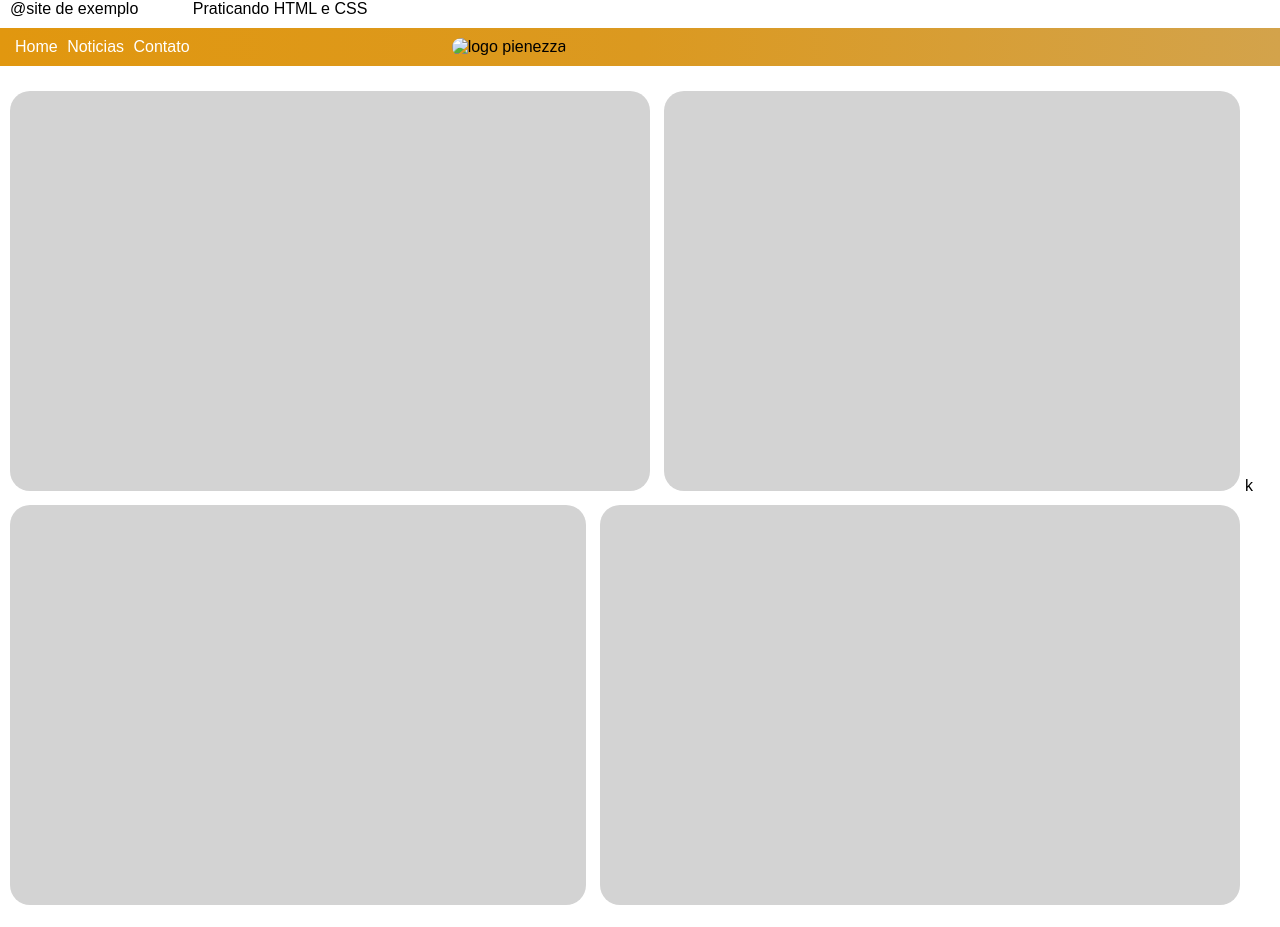
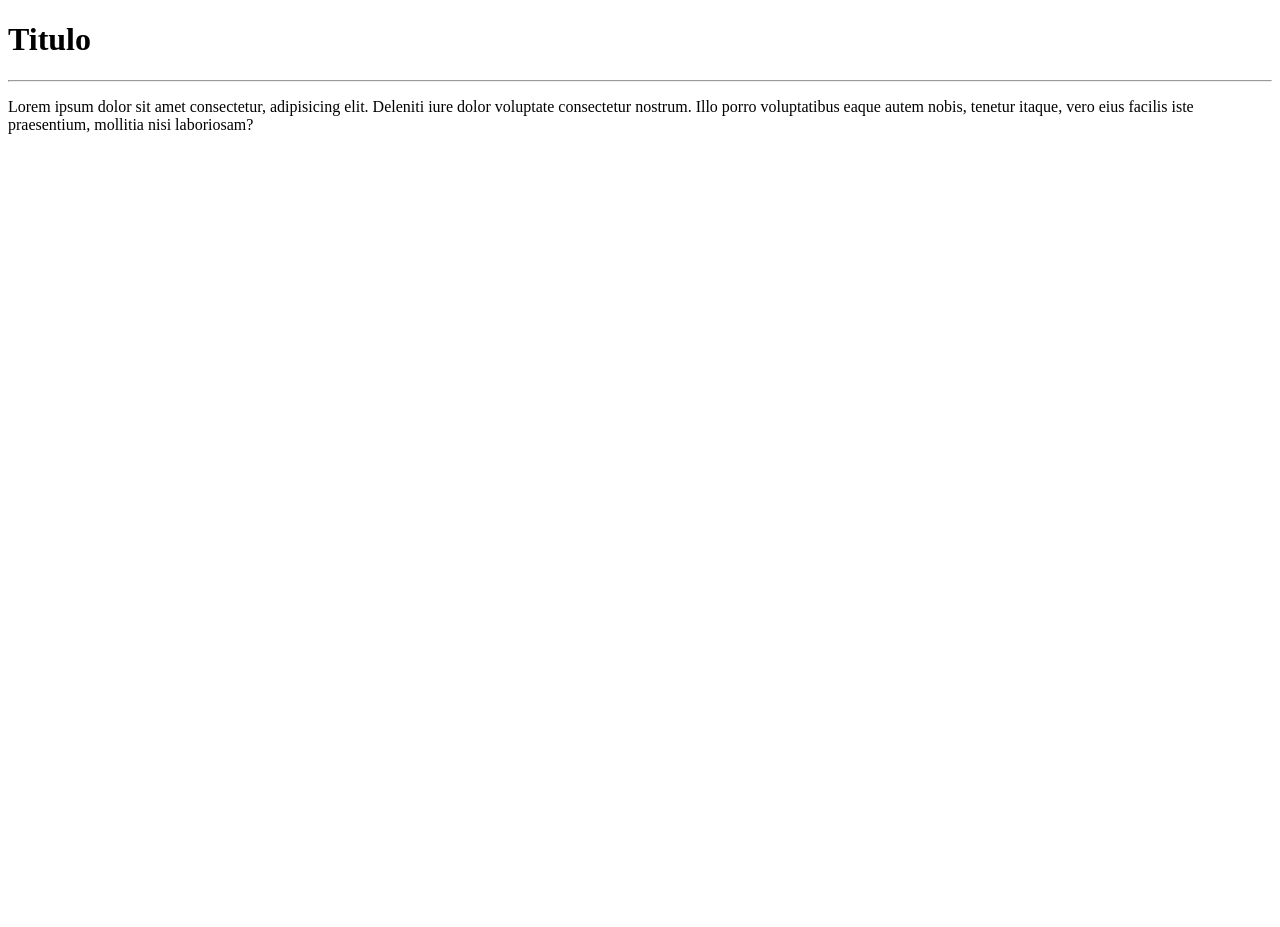
Before and after one commit to Joaolucasgit/html-css, a plain HTML site: page Exercicíos/ex001/index.html in a window 1280 px wide. After the commit the page ends 800 px from the top, so only its background shows below. Drawn offline with Linux system fonts and the light colour scheme.

Commit message:
atualizei

```diff
--- a/Exercicíos/ex001/index.html
+++ b/Exercicíos/ex001/index.html
@@ -4,41 +4,10 @@
     <meta charset="UTF-8">
     <meta name="viewport" content="width=device-width, initial-scale=1.0">
     <title>Primeiro código HTML</title>
-    <link rel="stylesheet" href="style.css">
 </head>
 <body>
-    <aside id="content_top">
-        <div class="child_aside_top" id="div_1">@site de exemplo</div>
-        <div class="child_aside_top" id="div_2">Praticando <abbr title="Hiper text markup language">HTML</abbr> e <abbr title="Cascading style sheets">CSS</abbr></div>
-    </aside>
-    <header>
-        <div class="child_header" id="div_left">
-            <nav>
-                <a href="#">Home</a>
-                <a href="#">Noticias</a>
-                <a href="#">Contato</a>
-            </nav>
-        </div>
-        <div class="child_header" id="div_right">
-            <img src="../../../../logo pienezza/pienezzaimg.jpg" alt="logo pienezza">
-        </div>
-    </header>
-    <main>
-            <section class="child_main" id="content_left">
-
-            </section>
-            <aside class="child_main" id="content_right">
-
-            </aside>
-k
-        <div class="child_main" id="content_left_bottom">
-
-        </div>
-
-        <div class="child_main" id="content_right_bottom">
-
-        </div>
-
-    </main> <br>
+    <h1>Titulo</h1>
+    <hr>
+    <p>Lorem ipsum dolor sit amet consectetur, adipisicing elit. Deleniti iure dolor voluptate consectetur nostrum. Illo porro voluptatibus eaque autem nobis, tenetur itaque, vero eius facilis iste praesentium, mollitia nisi laboriosam?</p>
 </body>
 </html>
--- a/Exercicíos/ex001/style.css
+++ /dev/null
@@ -1,93 +0,0 @@
-@charset "UTF-8";
-
-* {
-    margin: 0px;
-    padding: 0px;
-    font-family: Arial, Helvetica, sans-serif;
-}
-
-#content_top {
-    display: inline-block;
-    width: 100%;
-}
-
-.child_aside_top {
-    display: inline-block;
-
-}
-
-#div_1 {
-    margin-left: 10px;
-}
-
-abbr {
-    text-decoration: none;
-}
-
-#div_2 {
-    margin-left: 50px;
-}
-
-header {
-    background-image: linear-gradient(to right, rgb(225, 151, 15),rgb(219, 153, 32),rgb(211, 163, 75));
-    padding: 10px;
-    margin-top: 10px;
-}
-
-.child_header {
-    display: inline-block;
-}
-
-#div_right {
-    width: 50%;
-    max-width: 1000px;
-    text-align: center;
-}
-
-#div_right img {
-    border-radius: 700px;
-}
-
-#div_left a {
-    text-decoration: none;
-    color: white;
-    margin-left: 5px;
-}
-
-#div_left a:hover {
-    text-decoration: underline;
-}
-
-main {
-    margin-top: 15px;
-}
-
-.child_main {
-    display: inline-block;
-}
-
-.child_main {
-    margin-top: 10px;
-    margin-left: 10px;
-    height: 400px;
-    width: 400px;
-    background-color: lightgray;
-    border-radius: 20px;
-}
-
-#content_left {
-    width: 50%;
-}
-
-#content_right {
-    width: 45%;
-}
-
-#content_left_bottom {
-    display: inline-block;
-    width: 45%;
-}
-
-#content_right_bottom {
-    width: 50%;
-}
--- a/Exercicíos/ex002/style.css
+++ /dev/null
@@ -1,60 +0,0 @@
-* {
-    margin: 0px;
-    padding: 0px;
-    font-family: Arial, Helvetica, sans-serif;
-}
-
-header {
-    background-color: rgba(0, 0, 0, 0.189);
-    padding: 10px;
-    background-attachment: fixed;
-    position: fixed;
-    width: 100%;
-}
-
-main {
-     background-image: url('../../../../../Desktop/quimicola/imagem-de-fundo.jpg');
-     background-repeat: no-repeat;
-     background-size: cover;
-     background-attachment: scroll;
-     height: 880px;
-     width: 100%;
-     margin-bottom: 50px;
-}
-
-aside > h1 {
-    color: black;
-    font-size: 2.5em;
-    text-align: center;
-}
-
-section {
-    margin-top: 15px;
-    height: 400px;
-    text-align: center;
-    margin-top: 30px;
-}
-
-div {
-    text-align: center;
-}
-
-input {
-    padding: 15px;
-    background-color: rgba(128, 128, 128, 0);
-    border: 1px solid black;
-    border-radius: 10px;
-    width: 400px;
-    color: black;
-}
-
-input:focus {
-    outline: none;
-}
-
-#lupa {
-    background-color: rgba(128, 128, 128, 0);
-    border: none;
-    height: 50px;
-    width: 50px;
-}
```
Also changed, not shown: Exercicíos/ex002/index.html (+12 -14 lines), Exercicíos/ex022/fundo001.html (+1 -1 lines).
